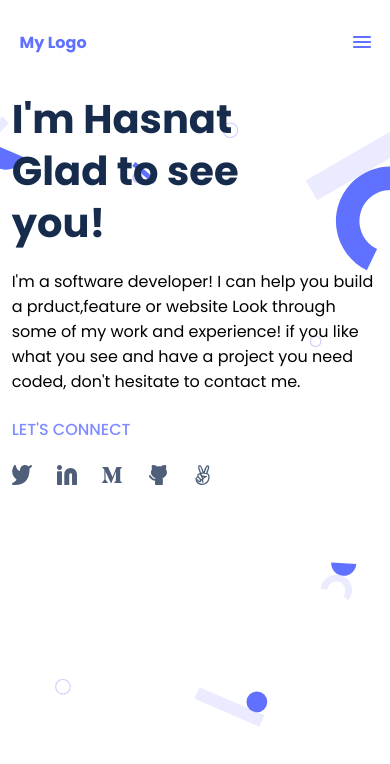
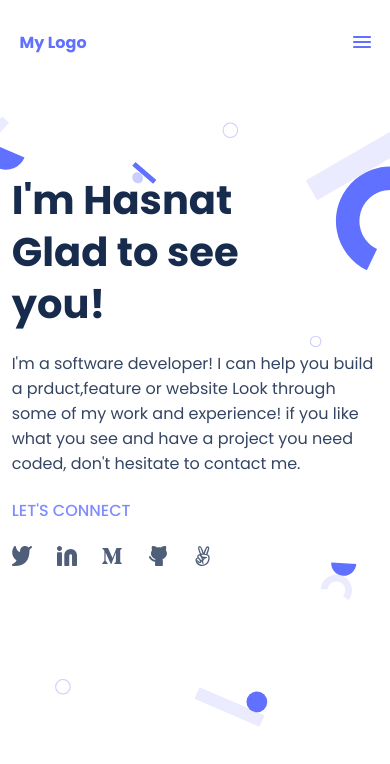
Before and after one commit to hasnatali1947/Portfolio, a website: page index.html in a window 390 px wide. Drawn offline with Linux system fonts and the light colour scheme.

Commit message:
updated readme and heading font size and margin.

```diff
--- a/style.css
+++ b/style.css
@@ -77,6 +77,7 @@ header {
     font-size: 40px;
     line-height: 52px;
     color: #172b4d;
+    margin-top: 11vh;
   }
 
   .First-heading-description {
@@ -84,6 +85,7 @@ header {
     margin: 3%;
     width: 94%;
     font-size: 16px;
+    color: #344563;
   }
 
   .Connect-heading {
```
Also changed, not shown: README.md.
